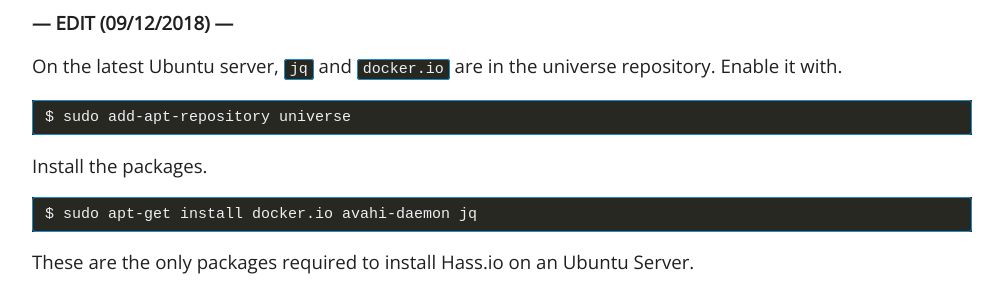
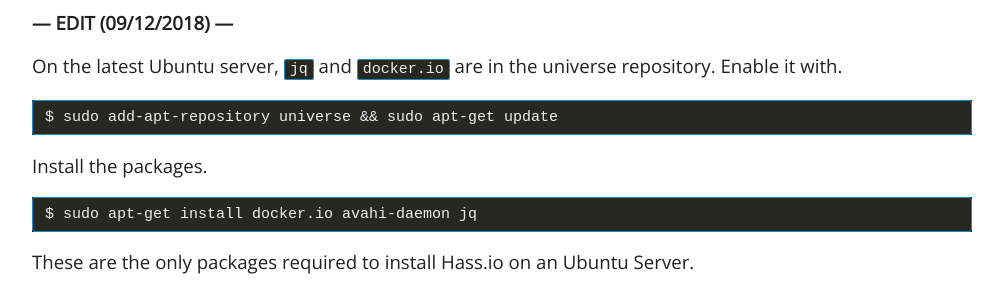
Before and after one commit to bonanitech/blog, a Jekyll site: the page built from _posts/2018-05-12-how-to-install-hass.io-on-ubuntu-server-18.04.md, in a window 1280 px wide and 900 px high, scrolled down 955 px. Shown: the part 151-451 px from the top of the window, without its empty margins (138-1141 px from the left). Built offline with Jekyll 4.4.1, drawn with Linux system fonts in a browser that asks for light colours; comment, search, counter and statistics services are not loaded.

Commit message:
Update post

````diff
--- a/_posts/2018-05-12-how-to-install-hass.io-on-ubuntu-server-18.04.md
+++ b/_posts/2018-05-12-how-to-install-hass.io-on-ubuntu-server-18.04.md
@@ -45,7 +45,7 @@ Some would say this is an optional step, but I think it's a good practice.
 On the latest Ubuntu server, `jq` and `docker.io` are in the universe repository. Enable it with.
 
 ```
-$ sudo add-apt-repository universe
+$ sudo add-apt-repository universe && sudo apt-get update
 ```
 
 Install the packages.
````
